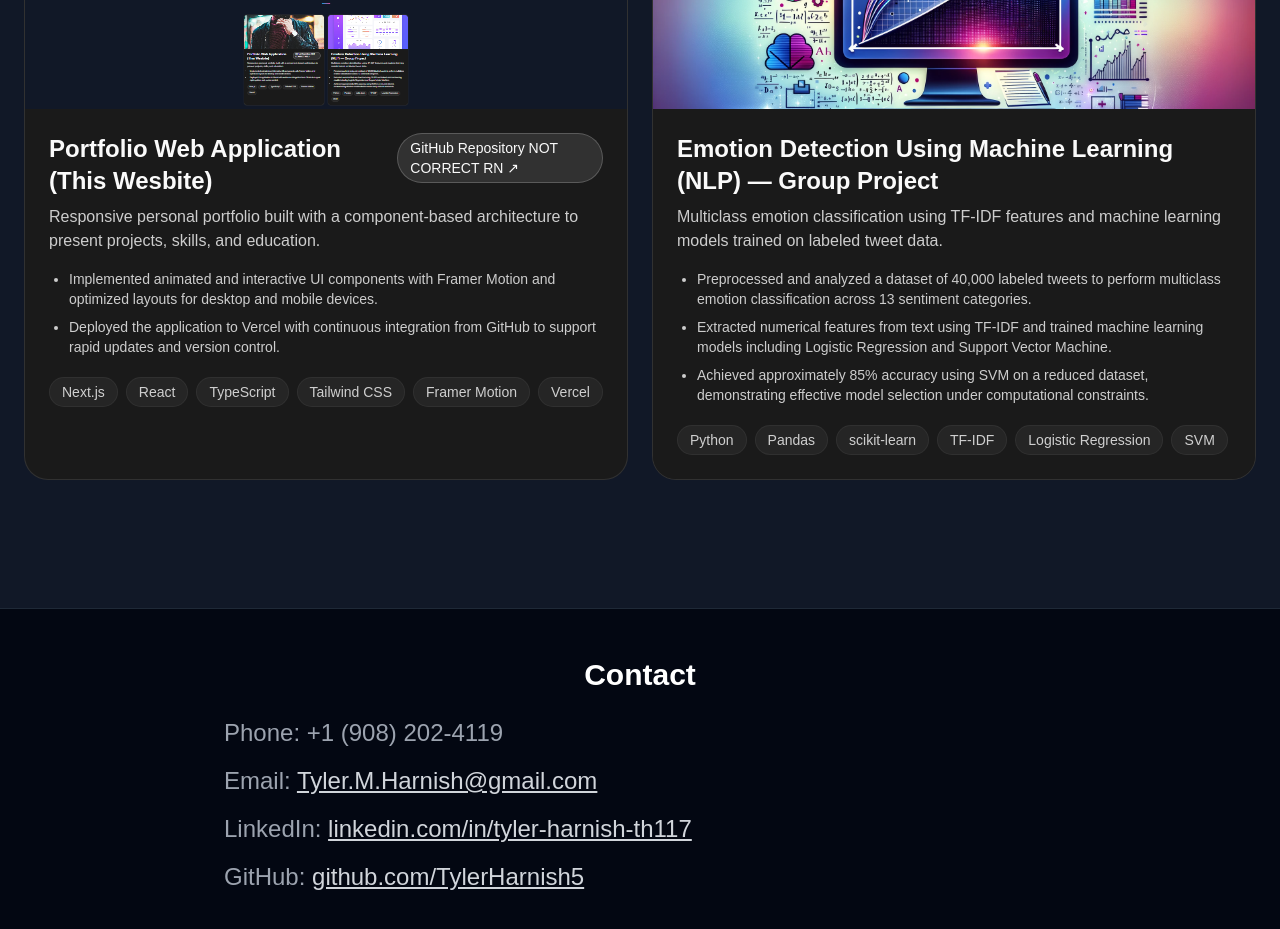
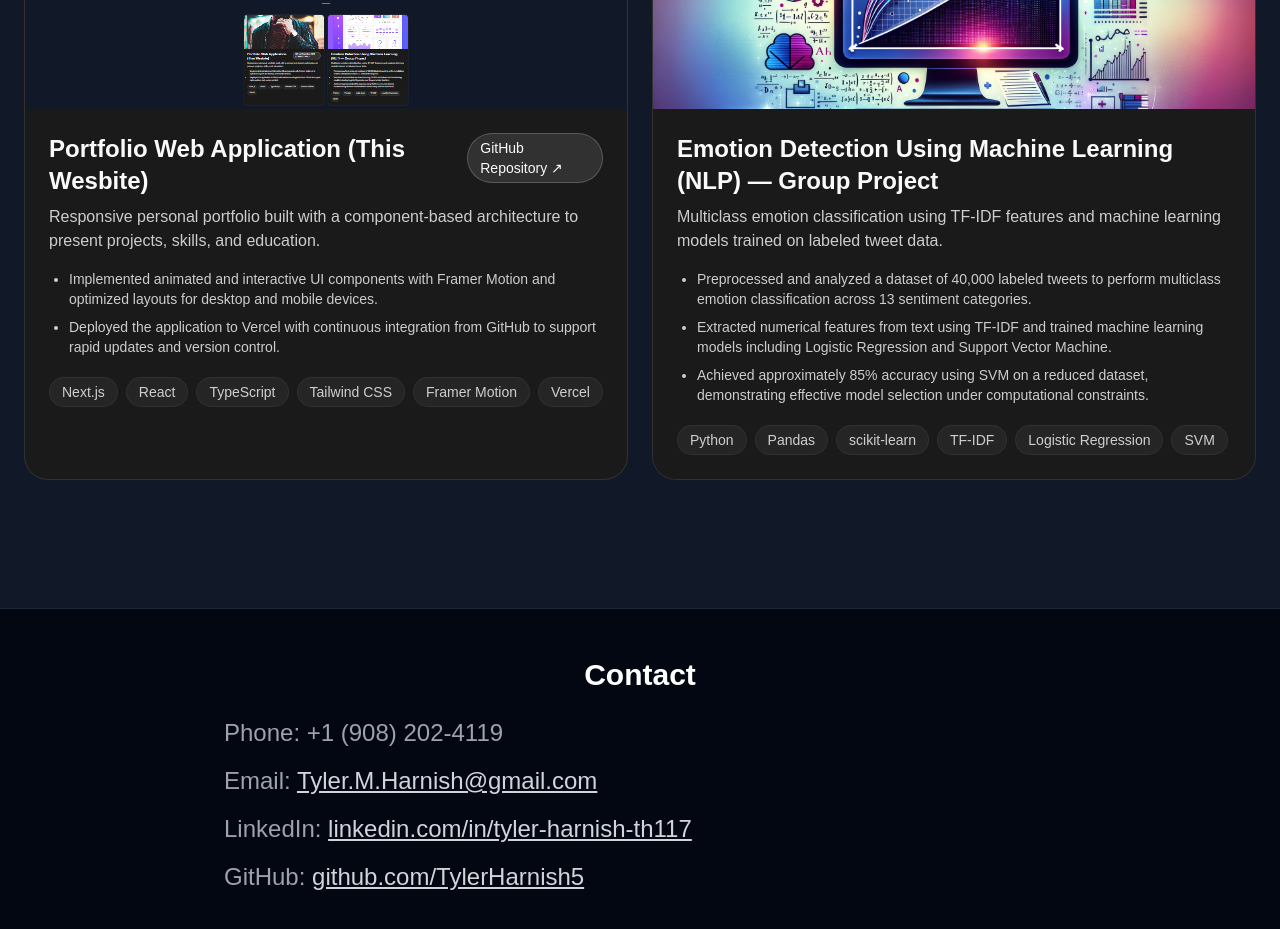
Before and after one commit to TylerHarnish5/TylerHarnish5.github.io, a Next.js app: page / in a window 1280 px wide. Shown: the part 2520-3449 px from the top of the page. Built offline with nearby package versions, Linux system fonts and the light colour scheme.

Commit message:
Fixed github link for the Portfolio project card

```diff
--- a/components/main.tsx
+++ b/components/main.tsx
@@ -86,8 +86,9 @@ const Projects = [
     ],
     image: "/thispage_stock.png",
     links: {
-      live: "https://tylerharnish5.github.io", // change to your real URL if different
-      github: "https://github.com/TylerHarnish5", // change to your repo URL if you want
+      live: "https://tylerharnish5.github.io",
+      github: "https://github.com/TylerHarnish5",
+      githubPortfolio: "https://github.com/TylerHarnish5/TylerHarnish5.github.io",
     },
   },
   {
@@ -277,9 +278,9 @@ export default function Main() {
 
           {/* Links (optional) */}
           <div className="flex gap-2">
-            {project.links?.github && (
+            {project.links?.githubPortfolio && (
               <a
-                href={project.links.github}
+                href={project.links.githubPortfolio}
                 target="_blank"
                 rel="noopener noreferrer"
                 className="px-3 py-1 rounded-full bg-white/10 text-content text-sm border border-white/20
@@ -288,7 +289,7 @@ export default function Main() {
                   cursor-pointer select-none
                   focus:outline-none focus-visible:ring-2 focus-visible:ring-primary focus-visible:ring-offset-2 focus-visible:ring-offset-surface"
               >
-                GitHub Repository NOT CORRECT RN ↗
+                GitHub Repository ↗
               </a>
             )}
           </div>
```
